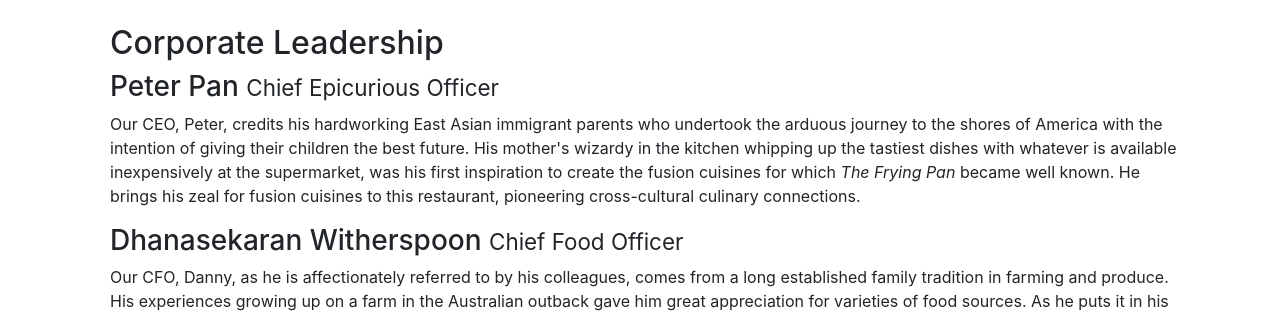
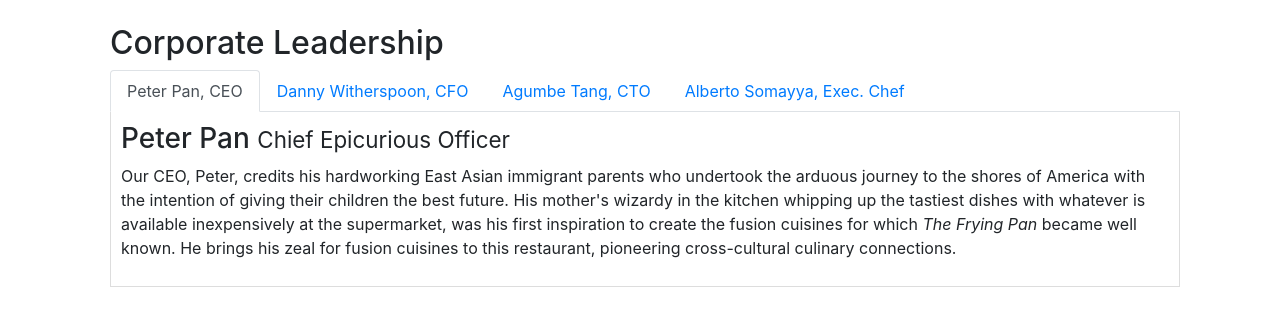
Before and after one commit to diegoforerocruz/bootstrap-test, a website: page aboutus.html in a window 1280 px wide. Shown: the part 948-1260 px from the top of the page. Drawn offline with nearby package versions, Linux system fonts and the light colour scheme.

Commit message:
use of tabs on aboutus

```diff
--- a/aboutus.html
+++ b/aboutus.html
@@ -98,15 +98,43 @@
         <div class="row row-content align-items-center">
             <div class="col-12 col-sm-12">
                 <h2>Corporate Leadership</h2>
+                <ul class="nav nav-tabs">
+                    <li class="nav-item">
+                        <a class="nav-link active" href="#peter"
+                          role="tab" data-toggle="tab">Peter Pan, CEO</a>
+                      </li>
+                    <li class="nav-item">
+                        <a class="nav-link" href="#Danny" role="tab"
+                          data-toggle="tab">Danny Witherspoon, CFO</a>
+                      </li>
+                      <li class="nav-item">
+                        <a class="nav-link" href="#Agumbe"role="tab"
+                          data-toggle="tab">Agumbe Tang, CTO</a>
+                      </li>
+                      <li class="nav-item">
+                        <a class="nav-link" href="#Alberto" role="tab"
+                          data-toggle="tab">Alberto Somayya, Exec. Chef</a>
+                      </li>
+                </ul>
+                <div class="tab-content">
+                    <div role="tabpanel" class="tab-pane fade active show" id="peter">
                         <h3>Peter Pan <small>Chief Epicurious Officer</small></h3>
                         <p class="d-none d-sm-block">Our CEO, Peter, credits his hardworking East Asian immigrant parents who undertook the arduous journey to the shores of America with the intention of giving their children the best future. His mother's wizardy in the kitchen whipping up the tastiest dishes with whatever is available inexpensively at the supermarket, was his first inspiration to create the fusion cuisines for which <em>The Frying Pan</em> became well known. He brings his zeal for fusion cuisines to this restaurant, pioneering cross-cultural culinary connections.</p>
+                    </div>
+                    <div role="tabpanel" class="tab-pane fade " id="Danny">
                         <h3>Dhanasekaran Witherspoon <small>Chief Food Officer</small></h3>
                         <p class="d-none d-sm-block">Our CFO, Danny, as he is affectionately referred to by his colleagues, comes from a long established family tradition in farming and produce. His experiences growing up on a farm in the Australian outback gave him great appreciation for varieties of food sources. As he puts it in his own words, <em>Everything that runs, wins, and everything that stays, pays!</em></p>
+                    </div>
+                    <div role="tabpanel" class="tab-pane fade " id="Agumbe">
                         <h3>Agumbe Tang <small>Chief Taste Officer</small></h3>
                         <p class="d-none d-sm-block">Blessed with the most discerning gustatory sense, Agumbe, our CTO, personally ensures that every dish that we serve meets his exacting tastes. Our chefs dread the tongue lashing that ensues if their dish does not meet his exacting standards. He lives by his motto, <em>You click only if you survive my lick.</em></p>
+                    </div>
+                    <div role="tabpanel" class="tab-pane fade " id="Alberto">
                         <h3>Alberto Somayya <small>Executive Chef</small></h3>
                         <p class="d-none d-sm-block">Award winning three-star Michelin chef with wide International experience having worked closely with whos-who in the culinary world, he specializes in creating mouthwatering Indo-Italian fusion experiences. He says, <em>Put together the cuisines from the two craziest cultures, and you get a winning hit! Amma Mia!</em></p>
                     </div>
+                </div>
+
        </div>
        <div class="row row-content">
            <div class="col-12 col-sm-9">
--- a/css/styles.css
+++ b/css/styles.css
@@ -40,3 +40,10 @@
 .navbar-dark{
     background-color: #512da8;;
 }
+
+.tab-content{
+    border-left: 1px solid #ddd;
+    border-right: 1px solid #ddd;
+    border-bottom: 1px solid #ddd;
+    padding: 10px;
+}
```
Lines whose indentation alone changed are shown as unchanged.
